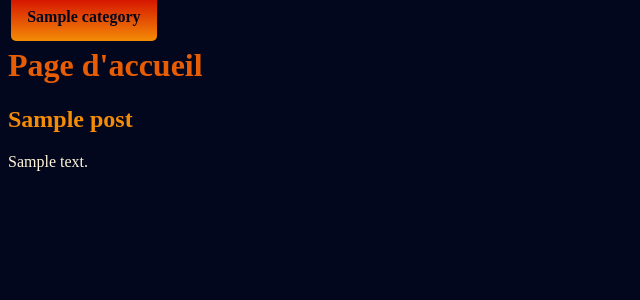
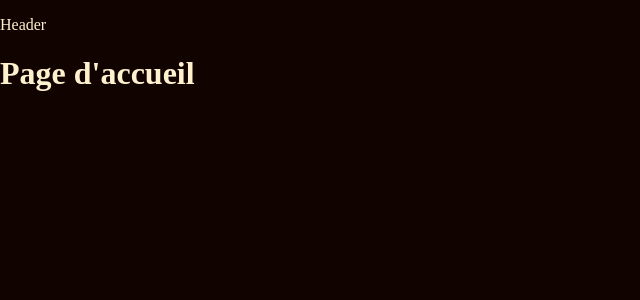
Before and after one commit to Elo-LH/GIFL, a PHP site: page / in a window 1280 px wide. Shown: the top 300 px of the page, without its empty margins (0-640 px from the left). Run offline with PHP 8.4, Linux system fonts and the light colour scheme; tables that the repository leaves empty or names only in its code hold one stand-in row (values such as "Sample post"); data that the repository does not hold is empty.

Commit message:
✨ models

```diff
--- a/assets/styles/css/style.css
+++ b/assets/styles/css/style.css
@@ -1,24 +1,21 @@
-body {
-  background-color: #03071E;
-  color: #FFF5DA;
+* {
+  box-sizing: border-box;
 }
 
-a {
-  text-decoration: none;
-  padding: 1rem;
-  background: linear-gradient(#D00000, #F48C06);
-  color: #03071E;
-  border-radius: 5px;
-  font-weight: bold;
-  margin: 0.2rem;
+html,
+body {
+  margin: 0;
+  padding: 0;
+  /* Putting default font-size to 10px */
+  font-size: 0.625em; /* fallback IE8+ */
+  font-size: 0.625em; /* IE9-IE11 math fixing. See http://bit.ly/1g4X0bX */
+  scroll-behavior: smooth;
 }
 
-h1 {
-  color: #E85D04;
-}
-
-h2 {
-  color: #F48C06;
+body {
+  font-size: 1.6em; /* base font-size is equivalent "16px" */
+  background-color: #110400;
+  color: #FFF1CD;
 }
 
 /*# sourceMappingURL=style.css.map */
--- a/assets/styles/sass/_vars.scss
+++ b/assets/styles/sass/_vars.scss
@@ -1,9 +1,7 @@
-$darkBrown : #03071E;
-$lightBrown : #370617;
-$darkRed : #6A040F;
-$red : #9D0208;
-$lightRed : #D00000;
-$orange : #E85D04;
-$darkYellow: #F48C06;
-$yellow: #FFBA08;
-$lightYellow: #FFF5DA;
+$neonPink : #D108FF;
+$yellow : #FFBA08;
+$darkYellow : #FAA307;
+$darkBlue : #110400;
+$darkPurple : #170327;
+$aubergine : #70008A;
+$white: #FFF1CD;
--- a/assets/styles/sass/style.scss
+++ b/assets/styles/sass/style.scss
@@ -1,22 +1,21 @@
 @import "vars";
 
-body {
-    background-color: $darkBrown;
-    color: $lightYellow;
-}
-
-a{
-    text-decoration: none;
-    padding: 1rem;
-    background: linear-gradient($lightRed, $darkYellow);
-    color: $darkBrown;
-    border-radius: 5px;
-    font-weight: bold;
-    margin: 0.2rem;
-}
-h1{
-    color: $orange;
-}
-h2{
-    color: $darkYellow;
-}
+* {
+    box-sizing: border-box;
+  }
+  html,
+  body {
+    margin: 0;
+    padding: 0;
+    /* Putting default font-size to 10px */
+    font-size: 0.625em; /* fallback IE8+ */
+    font-size: calc(
+      1em * 0.625
+    ); /* IE9-IE11 math fixing. See http://bit.ly/1g4X0bX */
+    scroll-behavior: smooth;
+  }
+  body {
+    font-size: 1.6em; /* base font-size is equivalent "16px" */
+    background-color: $darkBlue;
+    color: $white;
+  }
--- a/composer.json
+++ b/composer.json
@@ -12,6 +12,6 @@
         "twig/twig": "^3.0"
     },
     "require-dev": {
-        "symfony/var-dumper": "^7.0"
+        "symfony/var-dumper": "^7.1"
     }
 }
--- a/controllers/BlogController.php
+++ b/controllers/BlogController.php
@@ -4,11 +4,8 @@ class BlogController extends AbstractController
 {
     public function home(): void
     {
-        $postManager = new PostManager;
-        $categoryManager = new CategoryManager;
-        $categories = $categoryManager->findAll();
-        $posts = $postManager->findAll();
-        $this->render("home.html.twig", ["posts" => $posts, "categories" => $categories]);
+
+        $this->render("home.html.twig", []);
     }
 
     public function category($id): void
--- a/models/Category.php
+++ /dev/null
@@ -1,68 +0,0 @@
-<?php
-class Category
-{
-    private int $id = 0;
-    private array $posts = [];
-
-    public function __construct(
-        private string $title,
-        private string $description
-    ) {
-    }
-
-    public function getId(): int
-    {
-        return $this->id;
-    }
-    public function setId(int $id): void
-    {
-        $this->id = $id;
-    }
-
-    public function getTitle(): string
-    {
-        return $this->title;
-    }
-    public function setTitle(string $title): void
-    {
-        $this->title = $title;
-    }
-
-    public function getDescription(): string
-    {
-        return $this->description;
-    }
-    public function setDescription(string $description): void
-    {
-        $this->description = $description;
-    }
-
-    /**
-     * Get the value of posts
-     */
-    public function getPosts(): array
-    {
-        return $this->posts;
-    }
-
-    /**
-     * Set the value of posts
-     */
-    public function setPosts(array $posts): void
-    {
-        $this->posts = $posts;
-    }
-
-    public function addPost(Post $post): void
-    {
-        $isIndexFound = array_search($post, $this->posts);
-        if (!$isIndexFound) {
-            array_push($this->posts, $post);
-        }
-    }
-    public function removePost(Post $post): void
-    {
-        $indexToRemove = array_search($post, $this->posts);
-        unset($this->posts, $indexToRemove);
-    }
-}
--- a/models/Post.php
+++ /dev/null
@@ -1,49 +0,0 @@
-<?php
-class Post
-{
-    private int $id = 0;
-    private array $categories = [];
-
-    public function __construct(
-        private string $title,
-        private string $excerpt,
-        private string $content,
-
-    ) {
-    }
-
-    public function getId(): int
-    {
-        return $this->id;
-    }
-    public function setId(int $id): void
-    {
-        $this->id = $id;
-    }
-
-    public function getTitle(): string
-    {
-        return $this->title;
-    }
-    public function setTitle(string $title): void
-    {
-        $this->title = $title;
-    }
-
-    public function getExcerpt(): string
-    {
-        return $this->excerpt;
-    }
-    public function setExcerpt(string $excerpt): void
-    {
-        $this->excerpt = $excerpt;
-    }
-    public function getContent(): string
-    {
-        return $this->content;
-    }
-    public function setContent(string $content): void
-    {
-        $this->content = $content;
-    }
-}
--- a/templates/home.html.twig
+++ b/templates/home.html.twig
@@ -2,16 +2,10 @@
 
 {% block header %}
 	<nav>
-		{% for category in categories %}
-			<a href="index.php?route=category&category_id={{category.id}}">{{category.title}}</a>
-		{% endfor %}
+		<p>Header</p>
 	</nav>
 {% endblock %}
 
 {% block main %}
 	<h1>Page d'accueil</h1>
-	{% for post in posts %}
-		<h2>{{post.title}}</h2>
-		<p>{{post.excerpt}}</p>
-	{% endfor %}
 {% endblock %}
```
Also changed, not shown: models/Collection.php (added, +45 -0 lines), models/Gif.php (added, +45 -0 lines), models/Hashtag.php (added, +27 -0 lines), models/User.php (added, +54 -0 lines), 1 other file.
